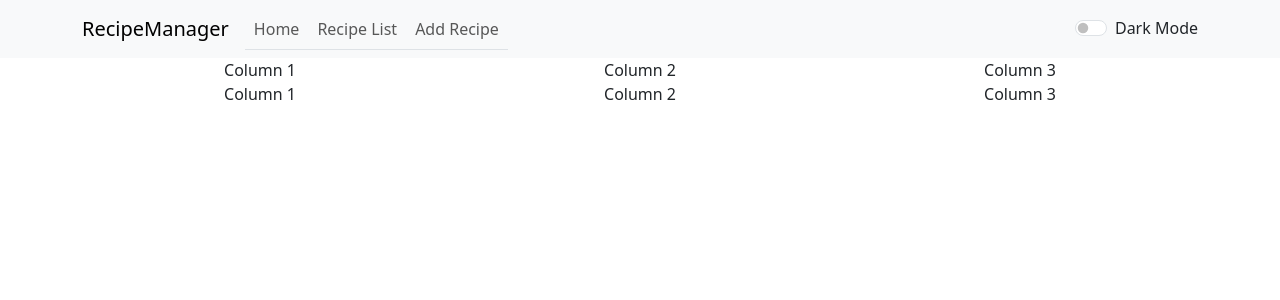
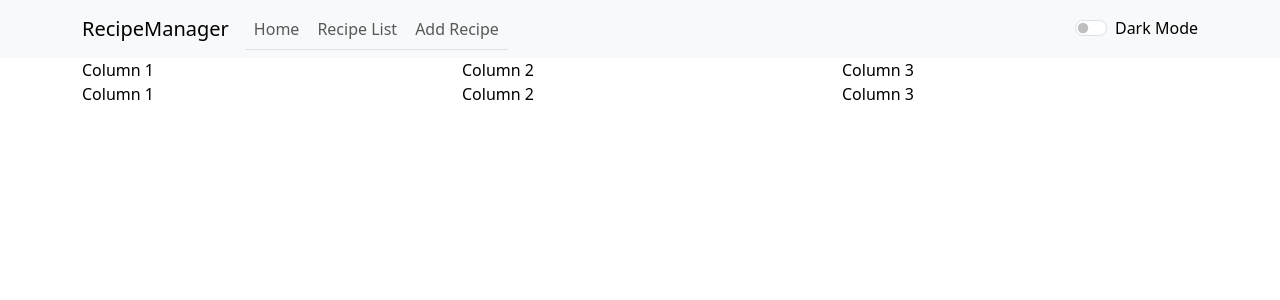
Before and after one commit to gedizz/WebPortfolio, a React (Create React App) app in the folder recipe-manager/: page / in a window 1280 px wide. Shown: the top 300 px of the page. Built offline with nearby package versions, Linux system fonts and the light colour scheme.

Commit message:
add overarching dark mode classes

```diff
--- a/recipe-manager/src/App.js
+++ b/recipe-manager/src/App.js
@@ -22,7 +22,7 @@
   const mode = isDarkMode ? 'dark' : 'light';
 
   return (
-    <div className="App">
+    <div className={mode}>
       <RouterNav colorMode={mode} darkModeHandler={toggleDarkMode}/>
       <Routes>
         <Route path="/" element={<Homepage colorMode={mode}/>}></Route>
--- a/recipe-manager/src/index.css
+++ b/recipe-manager/src/index.css
@@ -18,3 +18,13 @@
   object-fit: cover; /* Ensure the image fits well without distortion */
   border-radius: 8px; /* Optional: Add rounded corners */
 }
+
+.dark {
+  background-color: #2C2F33;
+  color: white;
+}
+
+.light {
+  background-color: white;
+  color: black;
+}
```
